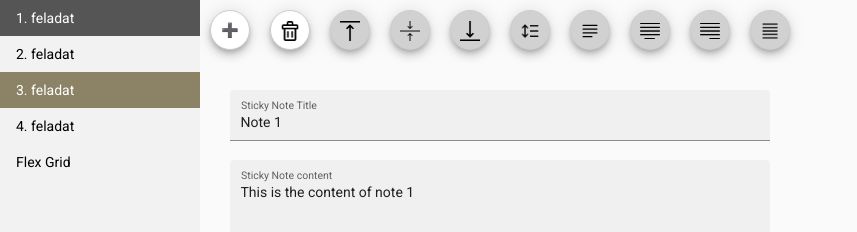
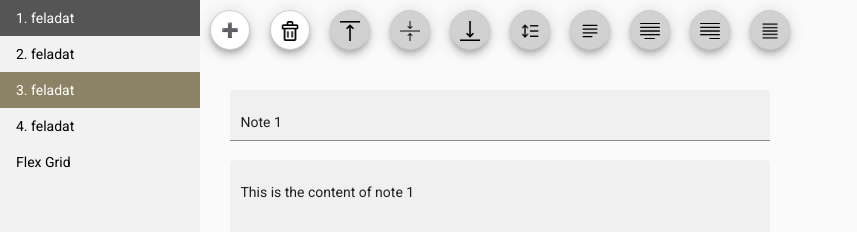
Before and after one commit to Norinot/Angular-Akademia-Team-1, an Angular app: page /dashboard/sticky-notes-container/sticky-note-form/1 in a window 1280 px wide. Shown: the top 232 px of the page, without its empty margins (0-857 px from the left). Built offline with nearby package versions, Linux system fonts and the light colour scheme; sample sign-in values are in the browser's storage.

Commit message:
bugfix form label changed to placeholder

```diff
--- a/src/app/components/pages/dashboard/sticky-notes/sticky-note-form/sticky-note-form.component.html
+++ b/src/app/components/pages/dashboard/sticky-notes/sticky-note-form/sticky-note-form.component.html
@@ -1,10 +1,9 @@
 <form [formGroup]="notesForm" (ngSubmit)="onSubmit()" class="form-container">
   <mat-form-field appearance="fill">
-    <mat-label>Sticky Note Title</mat-label>
+    <!-- <mat-label>Sticky Note Title</mat-label> -->
     <input
       matInput
-      class="form-control"
-      matInput
+      placeholder="Sticky Note Title"
       class="form-control"
       type="text"
       class="form-control"
@@ -13,10 +12,11 @@
     />
   </mat-form-field>
   <mat-form-field appearance="fill">
-    <mat-label>Sticky Note content</mat-label>
+    <!-- <mat-label>Sticky Note content</mat-label> -->
     <textarea
       rows="5"
       matInput
+      placeholder="Sticky Note content"
       type="text"
       class="form-control"
       name="content"
```
